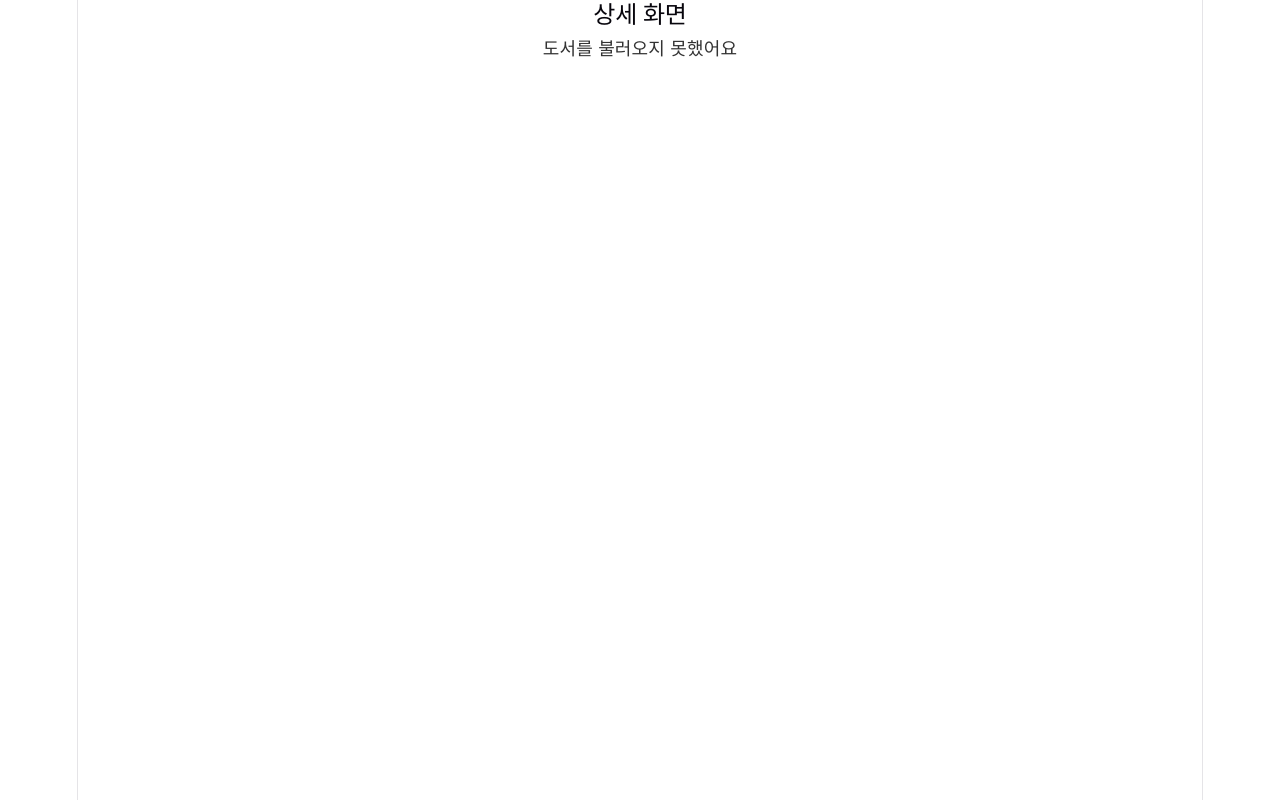
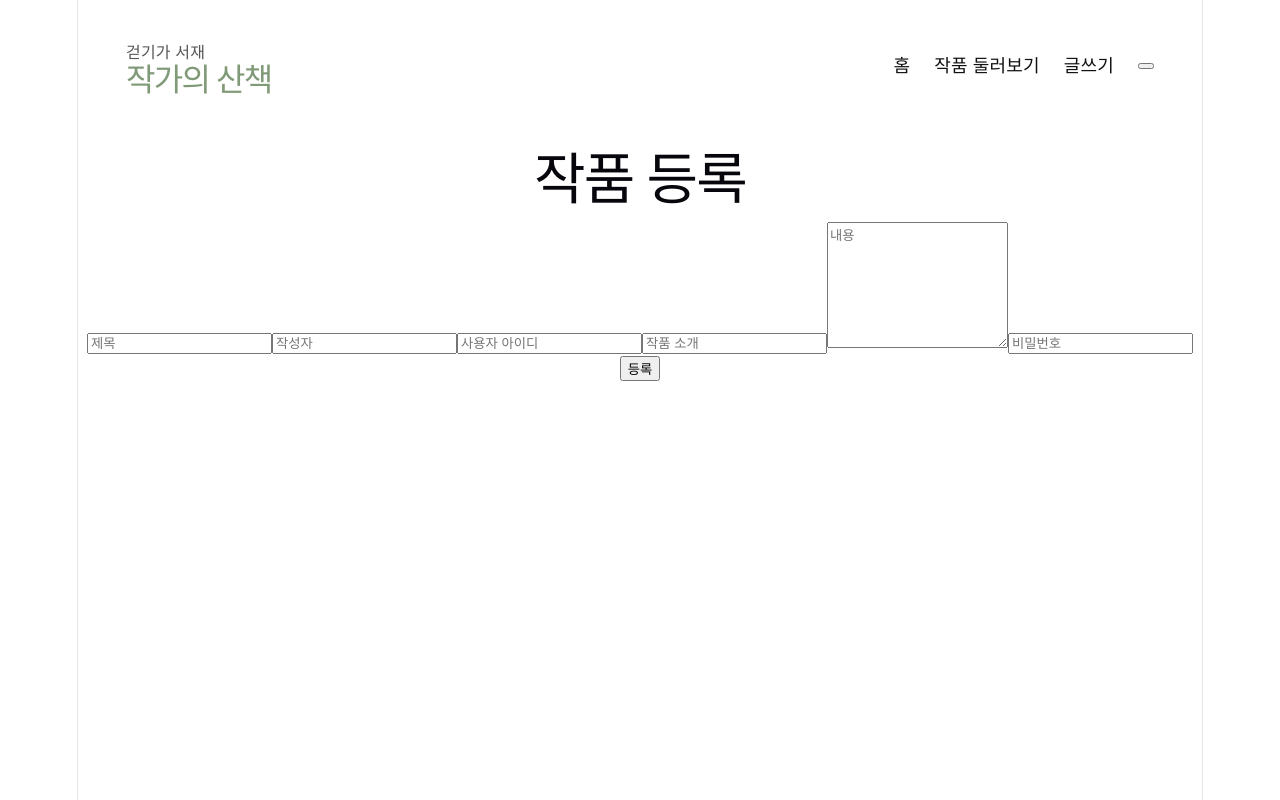
Before and after one commit to J4BEZ/author-walk, a React (Vite) app: page /books/new in a window 1280 px wide. Shown: the top 800 px of the page. Built offline with nearby package versions, Linux system fonts and the light colour scheme; no server answers; a web font is replaced by a local one.

Commit message:
feat: 작품 등록 및 전체 목록 페이지 구현 - refactor: 헤더 컴포넌트 로그인 상태별 UI 분리 - refactor: 작품 등록 기능 BookCreate 페이지로 분리 - feat: 전체 작품 목록 페이지 및 검색·정렬 기능 추가

```diff
--- a/src/App.jsx
+++ b/src/App.jsx
@@ -2,7 +2,9 @@ import {Routes, Route, Navigate} from "react-router-dom";
 
 import Main from "./pages/Main.jsx";
 import LoggedInPage from "./pages/LoggedInPage.jsx";
+import Books from "./pages/Books.jsx";
 import BookDetail from "./pages/BookDetail.jsx";
+import BookCreate from "./pages/BookCreate.jsx";
 
 function App() {
   return (
@@ -10,6 +12,8 @@ function App() {
       <Route path="/" element={<Navigate to="/main" replace />} />
       <Route path="/main" element={<Main />} />
       <Route path="/logged-in" element={<LoggedInPage />} />
+      <Route path="/books" element={<Books />} />
+      <Route path="/books/new" element={<BookCreate />} />
       <Route path="/books/:id" element={<BookDetail />} />
     </Routes>
   );
--- a/src/components/Header.jsx
+++ b/src/components/Header.jsx
@@ -1,25 +1,36 @@
+import {Link} from "react-router-dom";
 import "../styles/Header.css";
 
 function Header({isLoggedIn = false}) {
   return (
     <header className="header">
       <div className="header-logo">
-        <p>걷기가 서재</p>
-        <h1>작가의 산책</h1>
+        <p className="header-logo-sub">걷기가 서재</p>
+        <h1 className="header-logo-title">작가의 산책</h1>
       </div>
 
       <nav className="header-nav">
-        <a href="/main">홈</a>
-        <a href="/books">작품 둘러보기</a>
+        <Link to={isLoggedIn ? "/logged-in" : "/main"}>홈</Link>
+
+        <Link to="/books">작품 둘러보기</Link>
 
         {isLoggedIn ? (
-          <button type="button" className="hamburger-button" aria-label="메뉴">
-            ☰
-          </button>
+          <>
+            <Link to="/books/new">글쓰기</Link>
+
+            <button
+              type="button"
+              className="hamburger-button"
+              aria-label="메뉴">
+              <span />
+              <span />
+              <span />
+            </button>
+          </>
         ) : (
-          <a href="/logged-in" className="header-login">
+          <Link to="/logged-in" className="header-login">
             로그인
-          </a>
+          </Link>
         )}
       </nav>
     </header>
--- /dev/null
+++ b/src/pages/BookCreate.jsx
@@ -0,0 +1,154 @@
+import {useState} from "react";
+import {useNavigate} from "react-router-dom";
+import {useBookList} from "../features/books/hooks/useBooks.js";
+
+import Header from "../components/Header.jsx";
+import Footer from "../components/Footer.jsx";
+
+import {
+  normalizeBookInput,
+  validateNewBook,
+} from "../features/books/utils/bookValidation.js";
+
+function alertError(e, fallback) {
+  console.error(e);
+  alert(e instanceof Error && e.cause === "NOT_OWNER" ? e.message : fallback);
+}
+
+function joinErrors(errors) {
+  return Object.values(errors).join("\n");
+}
+
+function BookCreate() {
+  const navigate = useNavigate();
+  const {addBook} = useBookList();
+
+  const [form, setForm] = useState({
+    title: "",
+    author: "",
+    userId: "",
+    description: "",
+    content: "",
+    password: "",
+  });
+
+  const [submitting, setSubmitting] = useState(false);
+
+  // 입력값 변경
+  const handleChange = (e) => {
+    setForm((prev) => ({
+      ...prev,
+      [e.target.name]: e.target.value,
+    }));
+  };
+
+  // 작품 등록
+  const handleSubmit = async (e) => {
+    e.preventDefault();
+
+    const clean = normalizeBookInput(form);
+    const message = joinErrors(validateNewBook(clean));
+
+    if (message) {
+      alert(message);
+      return;
+    }
+
+    setSubmitting(true);
+
+    try {
+      const saved = await addBook({
+        title: clean.title,
+        author: clean.author,
+        userId: clean.userId,
+        description: clean.description,
+        content: clean.content,
+        password: clean.password,
+      });
+
+      alert(`등록했습니다 (id ${saved.id})`);
+
+      setForm({
+        title: "",
+        author: "",
+        userId: "",
+        description: "",
+        content: "",
+        password: "",
+      });
+
+      // 등록 성공 후 해당 작품 상세 페이지로 이동
+      navigate(`/books/${saved.id}`);
+    } catch (e) {
+      alertError(e, "등록에 실패했어요");
+    } finally {
+      setSubmitting(false);
+    }
+  };
+
+  return (
+    <>
+      <Header isLoggedIn={true} />
+
+      <main>
+        <section className="book-create">
+          <h1>작품 등록</h1>
+
+          <form onSubmit={handleSubmit}>
+            <input
+              name="title"
+              value={form.title}
+              onChange={handleChange}
+              placeholder="제목"
+            />
+
+            <input
+              name="author"
+              value={form.author}
+              onChange={handleChange}
+              placeholder="작성자"
+            />
+
+            <input
+              name="userId"
+              value={form.userId}
+              onChange={handleChange}
+              placeholder="사용자 아이디"
+            />
+
+            <input
+              name="description"
+              value={form.description}
+              onChange={handleChange}
+              placeholder="작품 소개"
+            />
+
+            <textarea
+              name="content"
+              value={form.content}
+              onChange={handleChange}
+              placeholder="내용"
+              rows={8}
+            />
+
+            <input
+              name="password"
+              type="password"
+              value={form.password}
+              onChange={handleChange}
+              placeholder="비밀번호"
+            />
+
+            <button type="submit" disabled={submitting}>
+              {submitting ? "등록 중..." : "등록"}
+            </button>
+          </form>
+        </section>
+      </main>
+
+      <Footer />
+    </>
+  );
+}
+
+export default BookCreate;
--- /dev/null
+++ b/src/pages/Books.jsx
@@ -0,0 +1,105 @@
+import {useMemo, useState} from "react";
+import {useNavigate} from "react-router-dom";
+
+import {useBookList} from "../features/books/hooks/useBooks.js";
+
+import Header from "../components/Header.jsx";
+import Footer from "../components/Footer.jsx";
+import SearchBar from "../components/SearchBar.jsx";
+
+import "../App.css";
+import "../styles/font.css";
+import "../styles/Books.css";
+
+function Books() {
+  const navigate = useNavigate();
+  const {books, loading, error} = useBookList();
+
+  const [keyword, setKeyword] = useState("");
+  const [sortBy, setSortBy] = useState("latest");
+
+  // 검색 + 정렬
+  const filteredBooks = useMemo(() => {
+    const search = keyword.trim().toLowerCase();
+
+    const result = books.filter((book) => {
+      const title = (book.title ?? "").toLowerCase();
+      const author = (book.author ?? "").toLowerCase();
+
+      return title.includes(search) || author.includes(search);
+    });
+
+    if (sortBy === "title") {
+      result.sort((a, b) => (a.title ?? "").localeCompare(b.title ?? "", "ko"));
+    } else {
+      result.sort(
+        (a, b) =>
+          new Date(b.createdAt).getTime() - new Date(a.createdAt).getTime(),
+      );
+    }
+
+    return result;
+  }, [books, keyword, sortBy]);
+
+  return (
+    <>
+      <Header isLoggedIn={true} />
+
+      <main className="books-page">
+        <h1>전체 작품</h1>
+
+        <div className="books-toolbar">
+          <SearchBar onSearch={setKeyword} />
+
+          <select value={sortBy} onChange={(e) => setSortBy(e.target.value)}>
+            <option value="latest">최신 등록순</option>
+            <option value="title">이름순</option>
+          </select>
+        </div>
+
+        {loading ? (
+          <p>작품을 불러오는 중입니다.</p>
+        ) : error ? (
+          <p>작품을 불러오지 못했습니다: {String(error)}</p>
+        ) : filteredBooks.length === 0 ? (
+          <p>검색 결과가 없습니다.</p>
+        ) : (
+          <div className="books-grid">
+            {filteredBooks.map((book) => (
+              <button
+                key={book.id}
+                type="button"
+                className="books-card"
+                onClick={() => navigate(`/books/${book.id}`)}>
+                <div className="books-cover">
+                  {book.coverImageUrl ? (
+                    <img src={book.coverImageUrl} alt={`${book.title} 표지`} />
+                  ) : (
+                    <span>표지 없음</span>
+                  )}
+                </div>
+
+                <div className="books-info">
+                  <h2>{book.title}</h2>
+                  <p>{book.author}</p>
+
+                  {book.description && (
+                    <p className="books-description">{book.description}</p>
+                  )}
+
+                  <span className="books-date">
+                    {book.createdAt?.slice(0, 10)}
+                  </span>
+                </div>
+              </button>
+            ))}
+          </div>
+        )}
+      </main>
+
+      <Footer />
+    </>
+  );
+}
+
+export default Books;
--- /dev/null
+++ b/src/pages/Login.jsx
@@ -0,0 +1,5 @@
+function Login() {
+  return <h1>로그인 화면입니다</h1>;
+}
+
+export default Login;
--- /dev/null
+++ b/src/styles/Books.css
@@ -0,0 +1,105 @@
+.books-page {
+  max-width: 1200px;
+  min-height: 70vh;
+  margin: 0 auto;
+  padding: 40px 24px 80px;
+}
+
+.books-page h1 {
+  margin-bottom: 32px;
+  font-size: 32px;
+}
+
+.books-toolbar {
+  display: flex;
+  justify-content: space-between;
+  gap: 16px;
+  margin-bottom: 32px;
+}
+
+.books-toolbar select {
+  padding: 14px 18px;
+  border: 1px solid #ddd;
+  border-radius: 10px;
+  background: #fff;
+  font-size: 16px;
+}
+
+.books-grid {
+  display: grid;
+  grid-template-columns: repeat(4, minmax(0, 1fr));
+  gap: 24px;
+}
+
+.books-card {
+  padding: 0;
+  border: 1px solid #eee;
+  border-radius: 12px;
+  background: #fff;
+  text-align: left;
+  cursor: pointer;
+  overflow: hidden;
+  transition: transform 0.2s;
+}
+
+.books-card:hover {
+  transform: translateY(-4px);
+}
+
+.books-cover {
+  display: flex;
+  align-items: center;
+  justify-content: center;
+  aspect-ratio: 3 / 4;
+  background: #f2f4f0;
+  color: #888;
+}
+
+.books-cover img {
+  width: 100%;
+  height: 100%;
+  object-fit: cover;
+}
+
+.books-info {
+  padding: 16px;
+}
+
+.books-info h2 {
+  margin: 0 0 8px;
+  font-size: 18px;
+}
+
+.books-info p {
+  margin: 0 0 8px;
+  color: #666;
+  font-size: 14px;
+}
+
+.books-description {
+  overflow: hidden;
+  display: -webkit-box;
+  -webkit-line-clamp: 2;
+  -webkit-box-orient: vertical;
+}
+
+.books-date {
+  color: #999;
+  font-size: 12px;
+}
+
+@media (max-width: 900px) {
+  .books-grid {
+    grid-template-columns: repeat(2, minmax(0, 1fr));
+  }
+}
+
+@media (max-width: 600px) {
+  .books-toolbar {
+    flex-direction: column;
+  }
+
+  .books-grid {
+    grid-template-columns: 1fr;
+  }
+}
```
